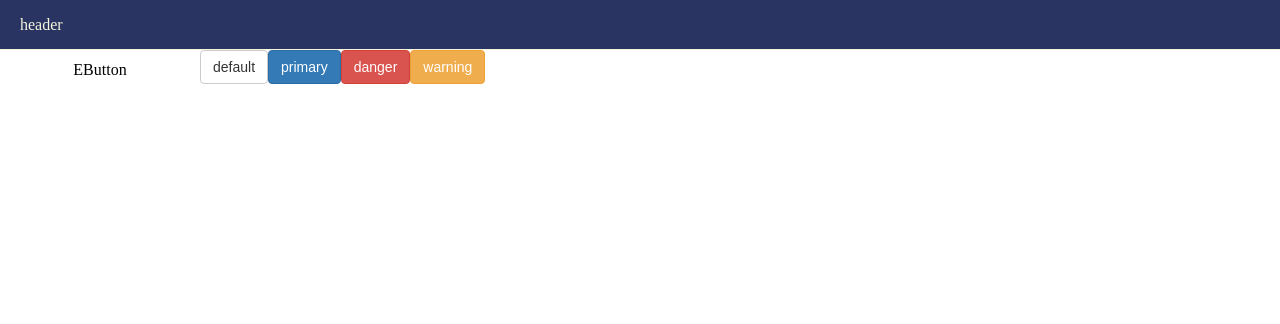
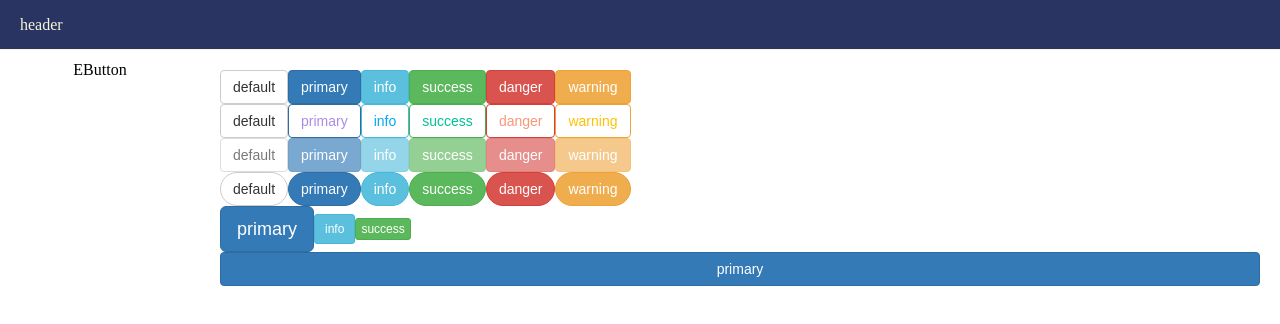
Before and after one commit to JunIce/junice-components, a Vue app in the folder packages/vue3/: page /components/ebutton in a window 1280 px wide. Shown: the top 324 px of the page. Built offline with nearby package versions, Linux system fonts and the light colour scheme.

Commit message:
chore(vue3): add button demo

```diff
--- a/packages/vue3/src/components/button/demo/index.vue
+++ b/packages/vue3/src/components/button/demo/index.vue
@@ -1,9 +1,49 @@
 <template>
   <div>
-    <e-button>default</e-button>
-    <e-button type="primary">primary</e-button>
-    <e-button type="danger">danger</e-button>
-    <e-button type="warning">warning</e-button>
+    <section>
+      <e-button>default</e-button>
+      <e-button type="primary">primary</e-button>
+      <e-button type="info">info</e-button>
+      <e-button type="success">success</e-button>
+      <e-button type="danger">danger</e-button>
+      <e-button type="warning">warning</e-button>
+    </section>
+
+    <section>
+      <e-button outline>default</e-button>
+      <e-button outline type="primary">primary</e-button>
+      <e-button outline type="info">info</e-button>
+      <e-button outline type="success">success</e-button>
+      <e-button outline type="danger">danger</e-button>
+      <e-button outline type="warning">warning</e-button>
+    </section>
+
+    <section>
+      <e-button disabled>default</e-button>
+      <e-button disabled type="primary">primary</e-button>
+      <e-button disabled type="info">info</e-button>
+      <e-button disabled type="success">success</e-button>
+      <e-button disabled type="danger">danger</e-button>
+      <e-button disabled type="warning">warning</e-button>
+    </section>
+
+    <section>
+      <e-button round>default</e-button>
+      <e-button round type="primary">primary</e-button>
+      <e-button round type="info">info</e-button>
+      <e-button round type="success">success</e-button>
+      <e-button round type="danger">danger</e-button>
+      <e-button round type="warning">warning</e-button>
+    </section>
+
+    <section>
+      <e-button size="large" type="primary">primary</e-button>
+      <e-button size="small" type="info">info</e-button>
+      <e-button size="mini" type="success">success</e-button>
+    </section>
+    <section>
+      <e-button block type="primary">primary</e-button>
+    </section>
   </div>
 </template>
 <script lang="ts">
--- a/packages/vue3/src/pages/layout/index.vue
+++ b/packages/vue3/src/pages/layout/index.vue
@@ -51,6 +51,12 @@ $header-height: 50px;
     // overflow-y: auto;
   }
 
+  .page-content {
+    flex-grow: 1;
+    padding: 20px;
+    box-sizing: border-box;
+  }
+
   .menu-container {
     overflow-y: auto;
 
--- a/packages/vue3/src/styles/_variables.scss
+++ b/packages/vue3/src/styles/_variables.scss
@@ -1,6 +1,49 @@
 //
 // Variables
 // --------------------------------------------------
+
+
+$basefont1:'Poppins', sans-serif;;
+$basefont2:'Poppins', sans-serif;
+
+
+/*Theme Colors*/
+$topbar:#3c4451;
+$sidebar:#4F5467;
+$bodycolor:#edf1f5;
+$headingtext: #2b2b2b;
+$bodytext: #686868;
+$sidebar-text:#54667a;
+$themecolor:#ff6849;
+$dark-themecolor:#4F5467;
+
+/*bootstrap Color*/
+$danger: #fb9678;
+$success: #00c292;
+$warning: #fec107;
+$primary: #ab8ce4;
+$info: #03a9f3;
+$muted: #98a6ad;
+$dark: #2b2b2b;
+$inverse:#4c5667;
+$light:#e4e7ea;
+$extralight:#f7fafc ;
+
+/*Normal Color*/
+$white: #ffffff;
+$red:#fb3a3a;
+$purple:#9675ce;
+$blue:#02bec9;
+
+$border:rgba(120, 130, 140, 0.13);
+$megna:#01c0c8;
+
+$rgt:right;
+$lft:left;
+
+$dark-text:#848a96;
+/*Border radius*/
+$radius:0px;
 
 
 //== Colors
--- a/packages/vue3/src/styles/button/index.scss
+++ b/packages/vue3/src/styles/button/index.scss
@@ -54,6 +54,11 @@
     fieldset[disabled] & {
       pointer-events: none; // Future-proof disabling of clicks on `<a>` elements
     }
+  }
+
+
+  &-rounded {
+    border-radius:60px;
   }
 }
 
@@ -162,3 +167,76 @@ input[type="button"] {
     width: 100%;
   }
 }
+
+.btn-default.btn-outline {
+  background-color: $white;
+  &:hover,
+  &:focus,
+  &.focus {
+    background: $light;
+  }
+}
+.btn-primary.btn-outline {
+  color: $primary;
+  background-color: $white;
+  &:hover,
+  &:focus,
+  &.focus {
+    background: $primary;
+    color: $white;
+  }
+}
+
+.btn-success.btn-outline {
+  color: $success;
+  background-color: transparent;
+  &:hover,
+  &:focus,
+  &.focus {
+    background: $success;
+    color: $white;
+  }
+}
+
+.btn-info.btn-outline {
+  color: $info;
+  background-color: transparent;
+  &:hover,
+  &:focus,
+  &.focus {
+    background: $info;
+    color: $white;
+  }
+}
+
+.btn-warning.btn-outline {
+  color: $warning;
+  background-color: transparent;
+  &:hover,
+  &:focus,
+  &.focus {
+    background: $warning;
+    color: $white;
+  }
+}
+
+.btn-danger.btn-outline {
+  color: $danger;
+  background-color: transparent;
+  &:hover,
+  &:focus,
+  &.focus {
+    background: $danger;
+    color: $white;
+  }
+}
+.button-box .btn {
+  margin: 0 8px 8px 0px;
+}
+.btn-primary.btn-outline:hover,
+.btn-success.btn-outline:hover,
+.btn-info.btn-outline:hover,
+.btn-warning.btn-outline:hover,
+.btn-danger.btn-outline:hover {
+  color: white;
+}
```
